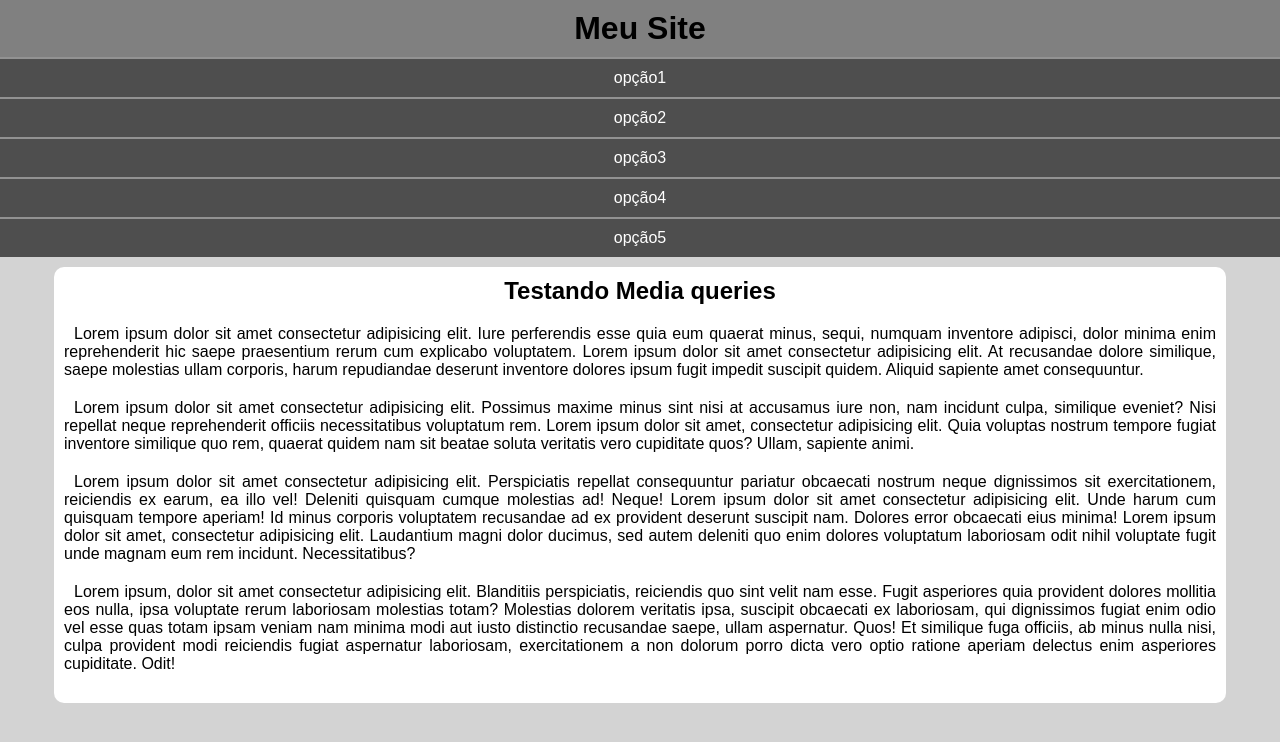
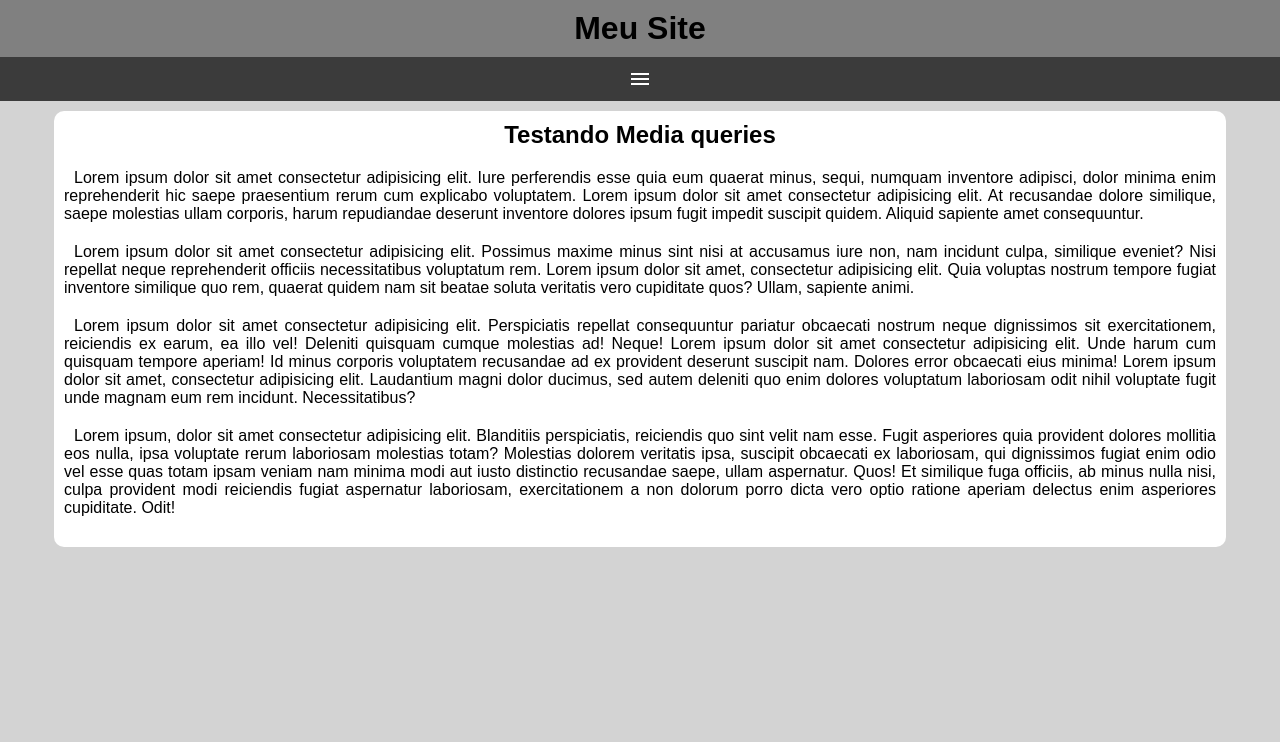
Before and after one commit to jonatasdk2/html-css, a plain HTML site: page exercicios/ex 026/mq005/index.html in a window 1280 px wide. Drawn offline with nearby package versions, Linux system fonts and the light colour scheme.

Commit message:
menu amburguer

```diff
--- a/exercicios/ex 026/mq005/estilos/style.css
+++ b/exercicios/ex 026/mq005/estilos/style.css
@@ -21,8 +21,21 @@ header h1{
     padding: 10px;
 }
 
+span#burguer{
+    background-color: rgb(59, 59, 59);
+    color: white;
+    display: block;
+    text-align: center;
+    padding: 10px;
+    cursor: pointer;
+}
+span#burguer:hover{
+    background-color: white;
+    color: black;
+}
+
 menu{
-    display: block;
+    display: none;
 }
 menu ul{
     list-style-type: none;
--- a/exercicios/ex 026/mq005/index.html
+++ b/exercicios/ex 026/mq005/index.html
@@ -4,12 +4,19 @@
     <meta charset="UTF-8">
     <meta name="viewport" content="width=device-width, initial-scale=1.0">
     <title>Media Query</title>
+
+    <link rel="stylesheet" href="https://fonts.googleapis.com/css2?family=Material+Symbols+Outlined:opsz,wght,FILL,GRAD@20..48,100..700,0..1,-50..200" />
+
     <link rel="stylesheet" href="estilos/style.css">
 </head>
 <body>
     <header>
-        <menu>
-            <h1>Meu Site</h1>
+        <h1>Meu Site</h1>
+        <span id="burguer" onclick="clickmenu()" class="material-symbols-outlined">
+            menu
+            </span>
+        <menu id="itens">
+
             <ul>
                 <li><a href="#">opção1</a></li>
                 <li><a href="#">opção2</a></li>
@@ -32,5 +39,18 @@
         </article>
     </main>
 
+    <script>
+        function clickmenu() {
+            if (itens.style.display == "block") {
+                itens.style.display = "none";
+
+            } else {
+                itens.style.display = "block";
+
+            }
+
+        }
+
+    </script>
 </body>
 </html>
```
